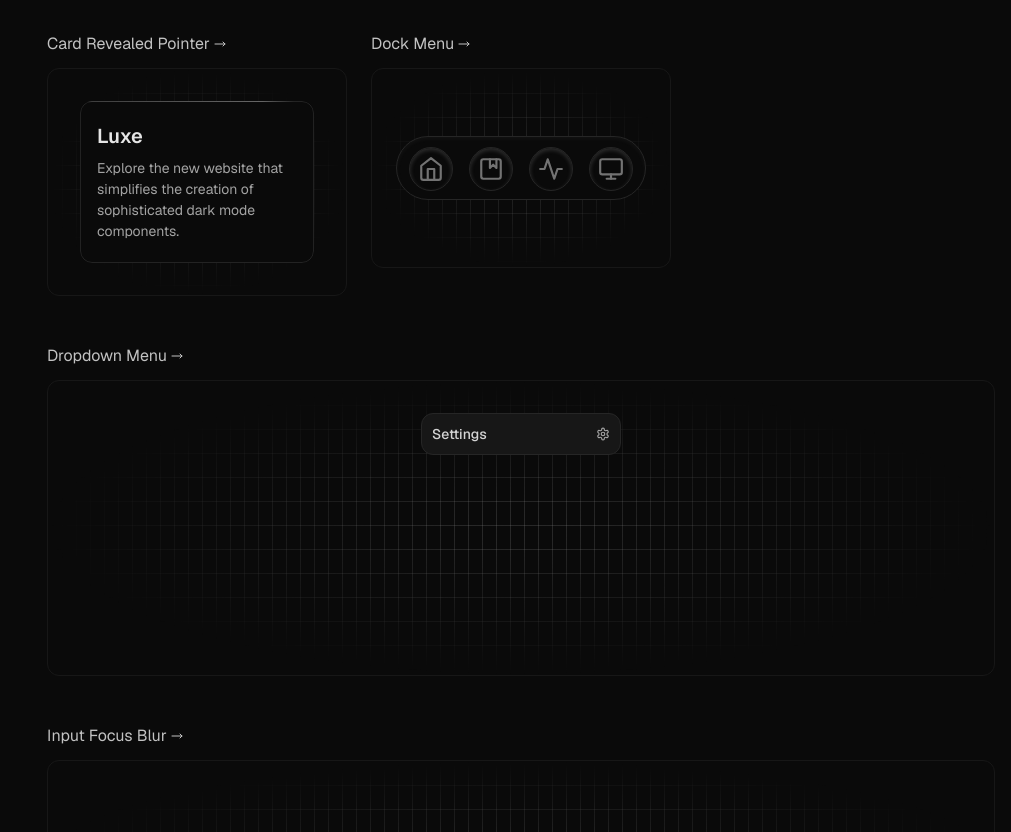
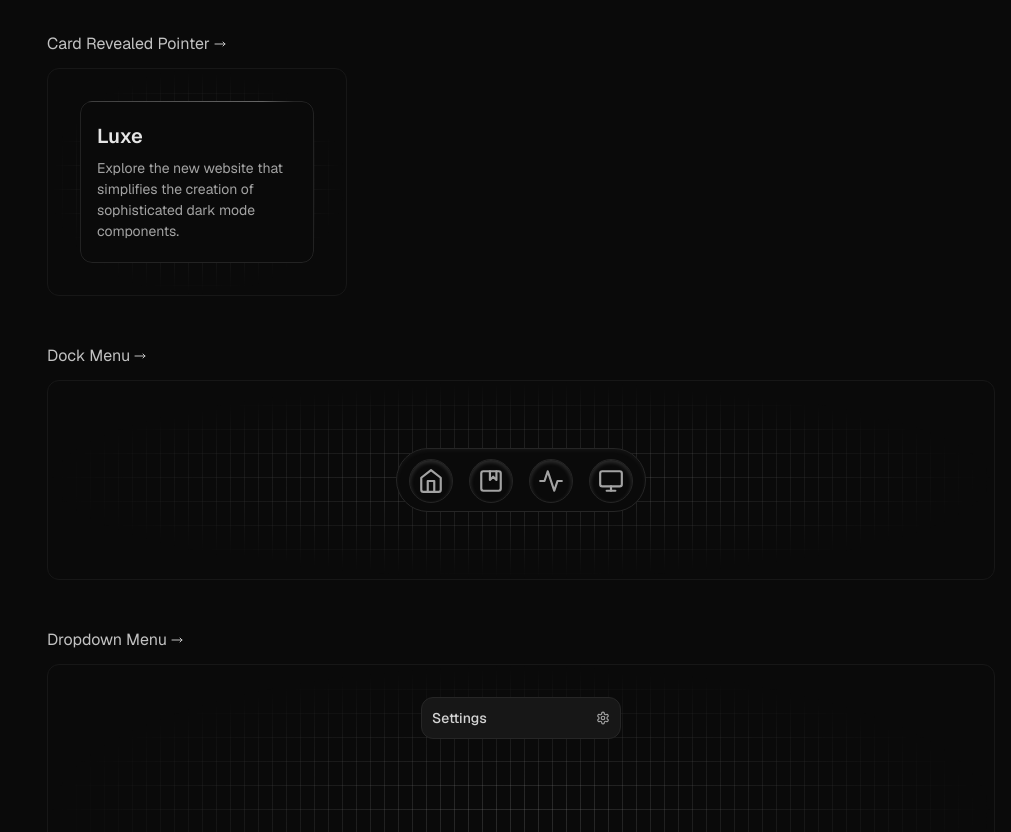
Before and after one commit to guhrodrrigues/luxe, a Next.js app: page /ui in a window 1280 px wide. Shown: the part 2120-2952 px from the top of the page, without its empty margins (269-1280 px from the left). Built offline with nearby package versions, Linux system fonts and the light colour scheme.

Commit message:
style: update dock-menu

```diff
--- a/src/app/_components/ui/docks/DockMenu.tsx
+++ b/src/app/_components/ui/docks/DockMenu.tsx
@@ -17,7 +17,7 @@ import {
 
 type DockItem = {
   id: string;
-  icon?: any;
+  icon?: JSX.Element;
 };
 
 interface DockContainerProps extends HTMLAttributes<HTMLDivElement> {
@@ -43,7 +43,7 @@ function Dock({
     >
       <motion.div
         ref={containerRef}
-        className="h-16 items-end gap-4 rounded-full bg-neutral-950 border border-neutral-800 px-3 pb-2 flex shadow-inner shadow-secondary/5"
+        className="h-16 items-end gap-4 rounded-full bg-neutral-950 border border-neutral-800 px-3 pb-2 flex shadow-inner shadow-neutral-300/5"
         onMouseLeave={() => mouseX.set(Infinity)}
         onMouseMove={(e) => {
           const rect = containerRef.current?.getBoundingClientRect();
@@ -91,7 +91,7 @@ function DockItem({ children, containerX, mouseX }: DockItemProps) {
     <motion.div
       role="button"
       ref={itemRef}
-      className="group flex aspect-square items-center justify-center overflow-hidden rounded-full transition active:-translate-y-10 bg-background border-border border shadow-inner shadow-secondary/20 active:duration-1000 active:ease-out text-muted hover:text-primary transition duration-500"
+      className="group flex aspect-square items-center justify-center overflow-hidden rounded-full transition active:-translate-y-10 bg-background border-border border shadow-inner shadow-neutral-300/20 active:duration-1000 active:ease-out text-neutral-400 hover:text-white duration-500"
       style={{
         width,
         padding: "0.5rem",
@@ -104,14 +104,11 @@ function DockItem({ children, containerX, mouseX }: DockItemProps) {
 
 export function DockMenu() {
   const items = [
-    { id: "firstId", icon: <HomeIcon size={32} /> },
-    { id: "secondId", icon: <AlbumIcon size={32} /> },
-    { id: "thirdId", icon: <ActivityIcon size={32} /> },
-    { id: "fourthId", icon: <MonitorIcon size={32} /> },
+    { id: "first-id", icon: <HomeIcon size={32} /> },
+    { id: "second-id", icon: <AlbumIcon size={32} /> },
+    { id: "third-id", icon: <ActivityIcon size={32} /> },
+    { id: "fourth-id", icon: <MonitorIcon size={32} /> },
   ];
-  return (
-    <div>
-      <Dock items={items} />
-    </div>
-  );
+
+  return <Dock items={items} />;
 }
--- a/src/data/components.tsx
+++ b/src/data/components.tsx
@@ -264,6 +264,7 @@ export const COMPONENTS = [
     slug: "dock",
     component: <DockMenu />,
     type: "docks",
+    colSpan: true,
     download: "npm i framer-motion clsx tailwind-merge lucide-react",
     cnFunction: true,
   },
```
